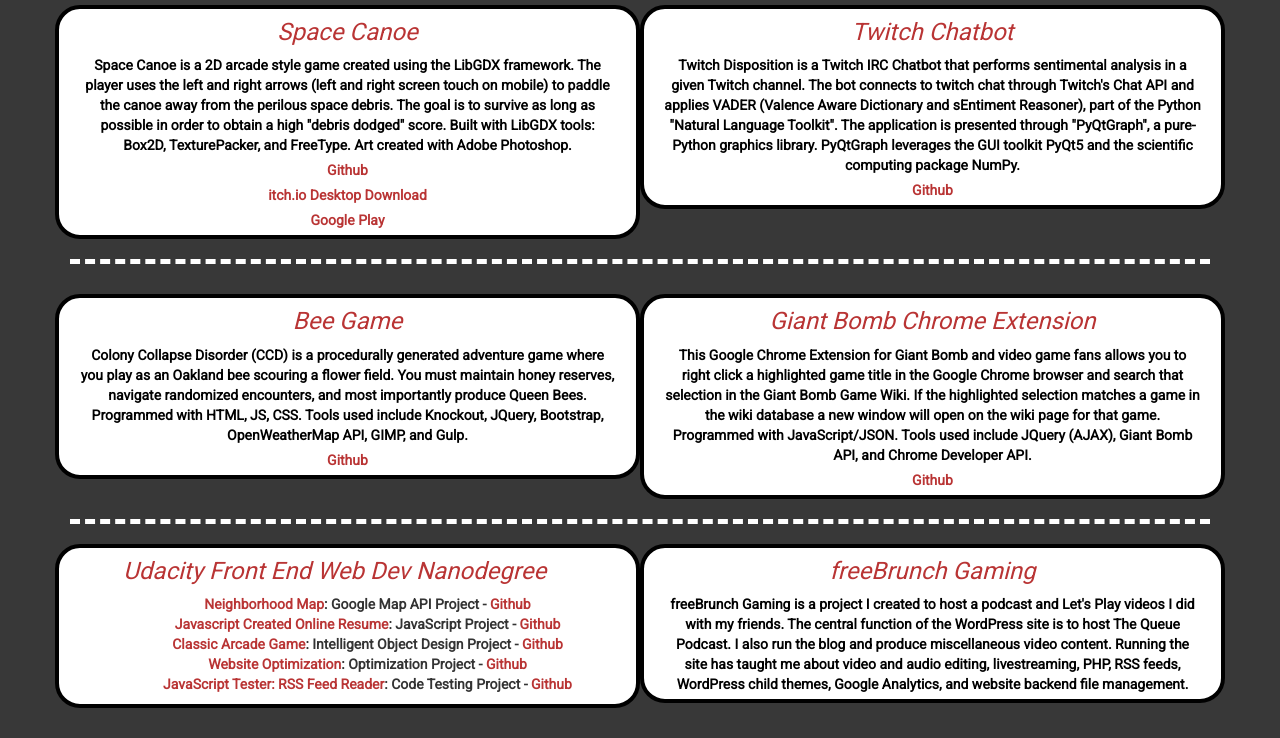
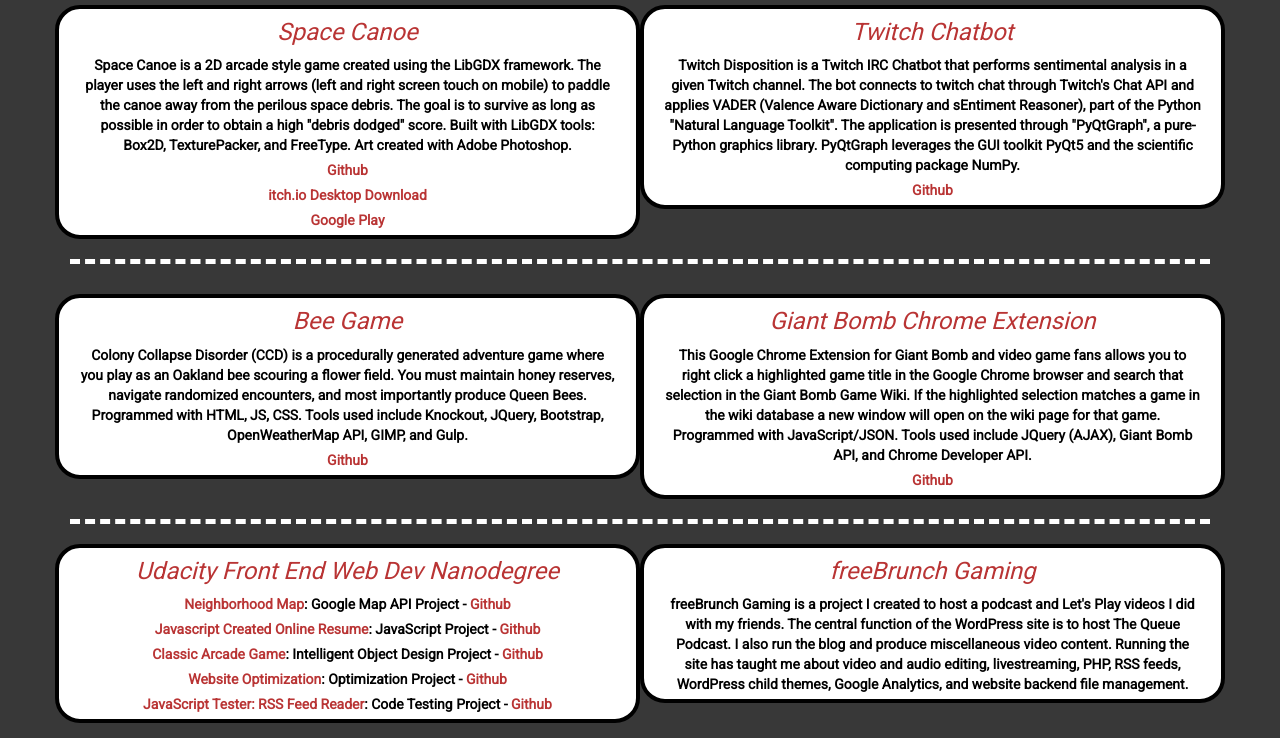
Before and after one commit to bthomas2622/bthomas2622.github.io, a website: page index.html in a window 1280 px wide. Shown: the part 625-1363 px from the top of the page. Drawn offline with Linux system fonts and the light colour scheme; a web font is replaced by a local one.

Commit message:
changed list to paragraphs for udacity projects

```diff
--- a/css/stylesheet.css
+++ b/css/stylesheet.css
@@ -172,6 +172,9 @@
 	p {
 		font-size: 12px;
 	}
+	li {
+		font-size: 12px;
+	}
 	.shadow {
 		text-shadow: 2px 2px black;
 	}
@@ -207,4 +210,7 @@
 	p {
 		font-size: 16px;
 	}
+	li {
+		font-size: 16px;
+	}
 }
--- a/index.html
+++ b/index.html
@@ -61,14 +61,12 @@
             <hr style="border-top: 5px dashed white; margin-top: 5px;">
             <div class="row">
                 <div class="col-lg-6 col-md-6 col-sm-12 entry">
-                    <h3><a href="https://www.udacity.com/course/front-end-web-developer-nanodegree--nd001">Udacity Front End Web Dev Nanodegree</a>a></h3>
-                    <ul style="list-style: none">
-                        <li><a href="neighborhood-map-project/index.html">Neighborhood Map</a>: Google Map API Project - <a href="https://github.com/bthomas2622/neighborhood-map-project">Github</a></li>
-                        <li><a href="resume/index.html">Javascript Created Online Resume</a>: JavaScript Project - <a href="https://github.com/bthomas2622/frontend-nanodegree-resume">Github</a></li>
-                        <li><a href="arcade-game/index.html">Classic Arcade Game</a>: Intelligent Object Design Project - <a href="https://github.com/bthomas2622/arcade-game">Github</a></li>
-                        <li><a href="web-optimize/index.html">Website Optimization</a>: Optimization Project - <a href="https://github.com/bthomas2622/frontend-nanodegree-mobile-portfolio">Github</a></li>
-                        <li><a href="frontend-nanodegree-feedreader/index.html">JavaScript Tester: RSS Feed Reader</a>: Code Testing Project - <a href="https://github.com/bthomas2622/frontend-nanodegree-feedreader">Github</a></li>
-                    </ul>
+                    <h3><a href="https://www.udacity.com/course/front-end-web-developer-nanodegree--nd001">Udacity Front End Web Dev Nanodegree</a></h3>
+                        <p class="description"><a href="neighborhood-map-project/index.html">Neighborhood Map</a>: Google Map API Project - <a href="https://github.com/bthomas2622/neighborhood-map-project">Github</a></p>
+                        <p class="description"><a href="resume/index.html">Javascript Created Online Resume</a>: JavaScript Project - <a href="https://github.com/bthomas2622/frontend-nanodegree-resume">Github</a></p>
+                        <p class="description"><a href="arcade-game/index.html">Classic Arcade Game</a>: Intelligent Object Design Project - <a href="https://github.com/bthomas2622/arcade-game">Github</a></p>
+                        <p class="description"><a href="web-optimize/index.html">Website Optimization</a>: Optimization Project - <a href="https://github.com/bthomas2622/frontend-nanodegree-mobile-portfolio">Github</a></p>
+                        <p class="description"><a href="frontend-nanodegree-feedreader/index.html">JavaScript Tester: RSS Feed Reader</a>: Code Testing Project - <a href="https://github.com/bthomas2622/frontend-nanodegree-feedreader">Github</a></p>
                 </div>
                 <div class="col-lg-6 col-md-6 col-sm-12 entry">
                     <h3><a href="http://www.freebrunchgaming.com/">freeBrunch Gaming</a></h3>
```
Also changed, not shown: dist/css/stylesheet.min.css.
